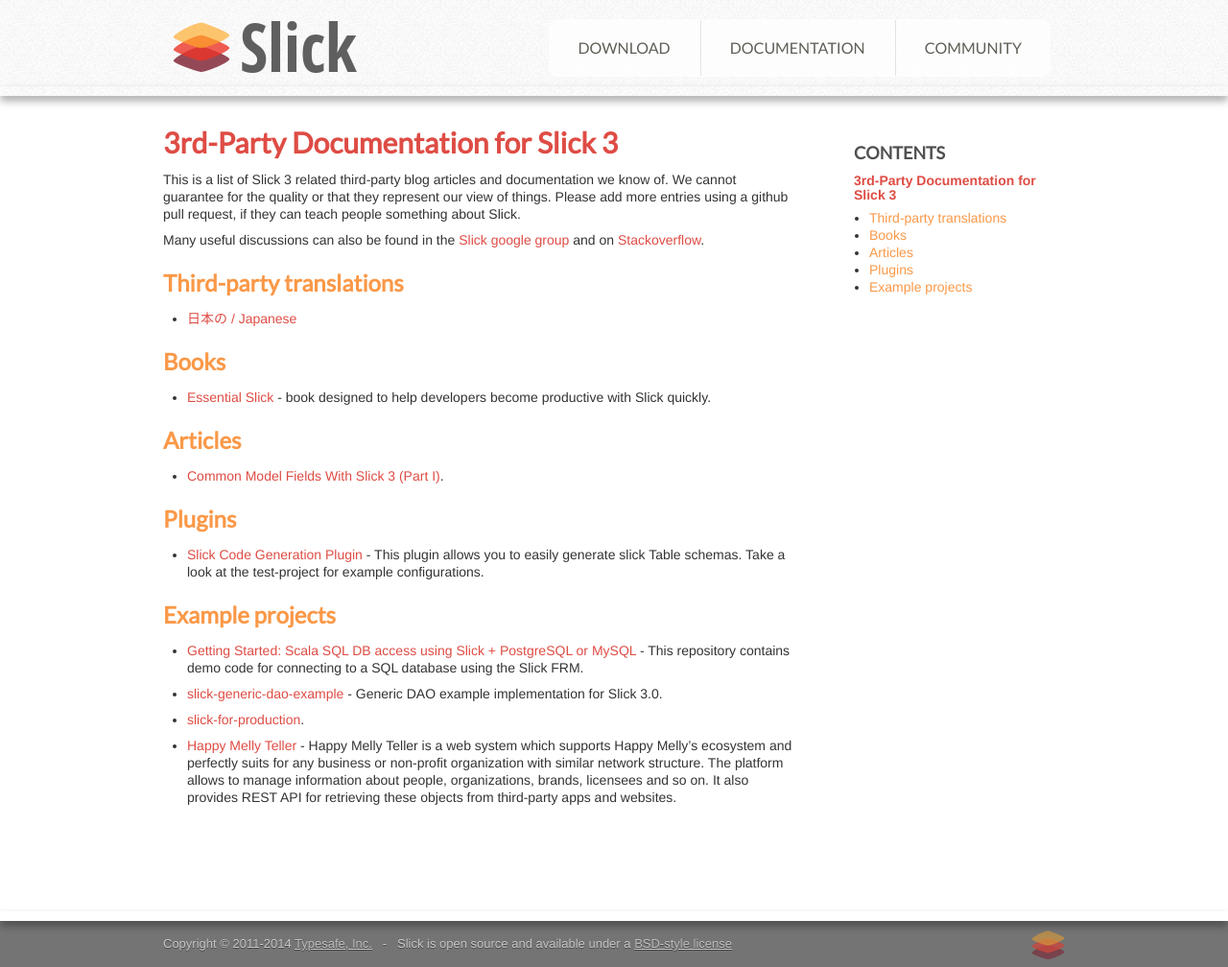
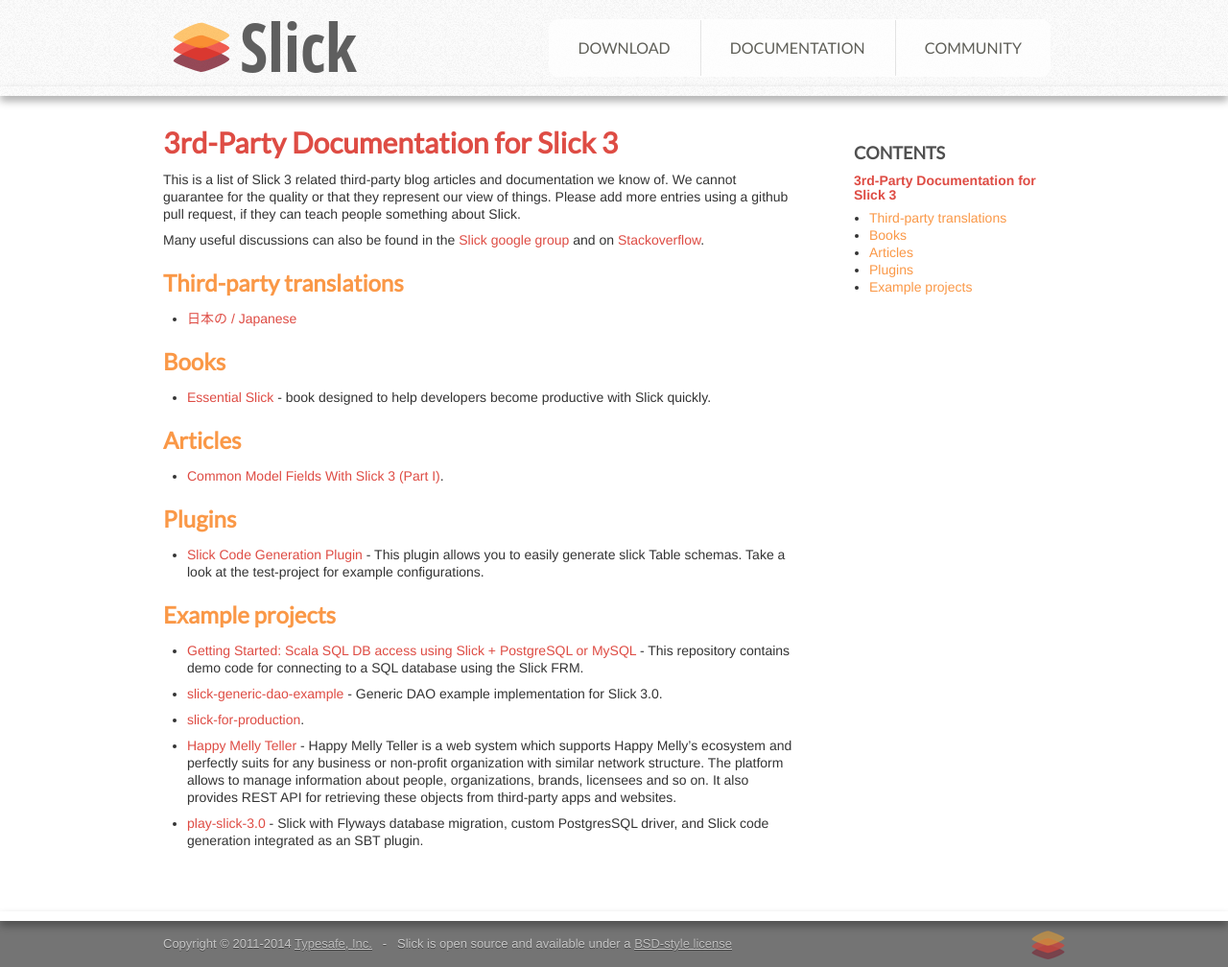
Before and after one commit to slick/slick.github.com, a Jekyll site: the page built from docs/third-party-slick-3.md, in a window 1280 px wide. Shown: the whole page at 96% size. Built offline with Jekyll 4.4.1, drawn with Linux system fonts in a browser that asks for light colours.

Commit message:
Add play-slick-3.0

```diff
--- a/docs/third-party-slick-3.md
+++ b/docs/third-party-slick-3.md
@@ -37,3 +37,5 @@
 - [slick-for-production](slick-for-production).
 
 - [Happy Melly Teller](https://github.com/happymelly/teller) - Happy Melly Teller is a web system which supports Happy Melly's ecosystem and perfectly suits for any business or non-profit organization with similar network structure.  The platform allows to manage information about people, organizations, brands, licensees and so on. It also provides REST API for retrieving these objects from third-party apps and websites.
+
+- [play-slick-3.0](https://github.com/wsargent/play-slick-3.0) - Slick with Flyways database migration, custom PostgresSQL driver, and Slick code generation integrated as an SBT plugin.
```
